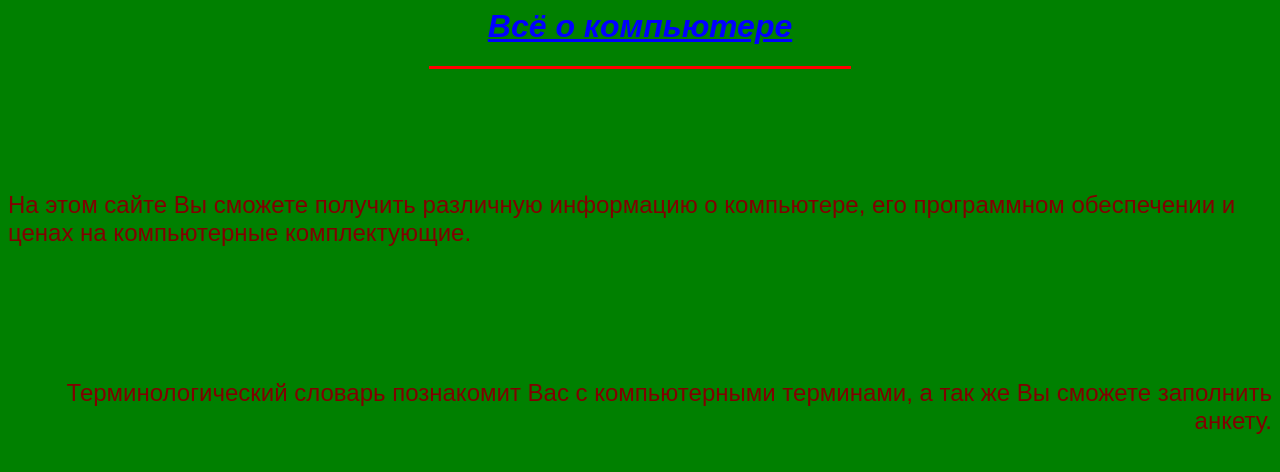
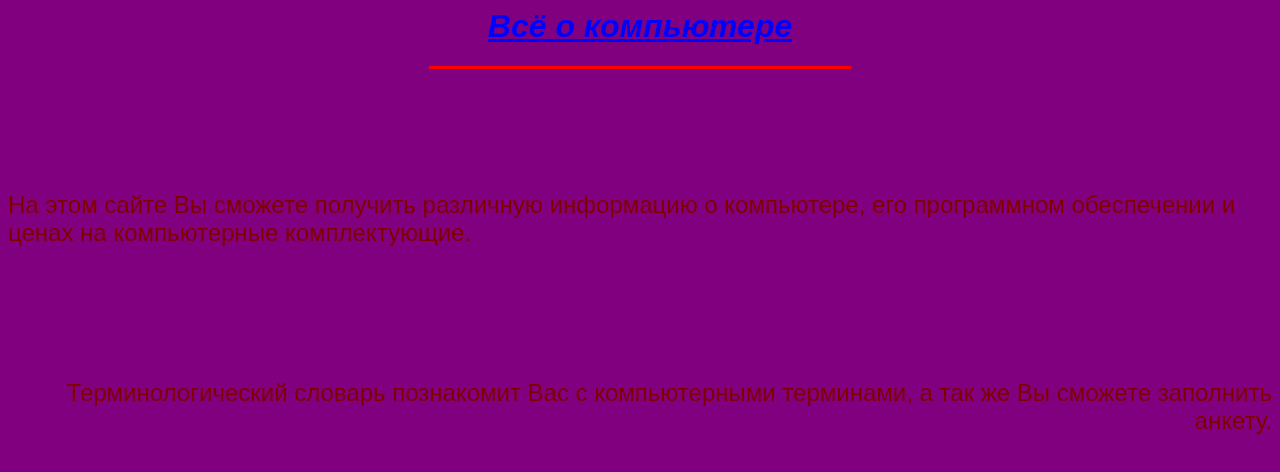
Before and after one commit to Urruguay/Site_computer, a plain HTML site: page index.html in a window 1280 px wide. Drawn offline with Linux system fonts and the light colour scheme.

Commit message:
Update index.html

```diff
--- a/index.html
+++ b/index.html
@@ -2,7 +2,7 @@
 <head>
 <title> Сайт о компьютерах </title>
 </head>
-<body bgcolor="green" text="#ff5800" >
+<body bgcolor="purple" text="#ff5800" >
 <font color="#0000ff" face="arial">
 <h1 align="center">
 <b><i><u>Всё о компьютере</b></i></u></h1>
```
